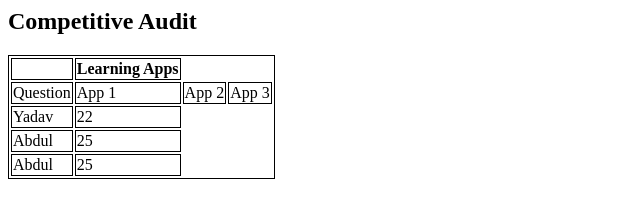
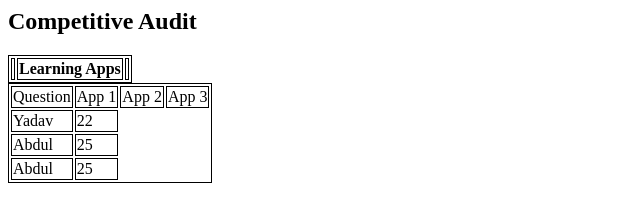
Before and after one commit to JonathanDellenbach/lxD23, a plain HTML site: page index.html in a window 1280 px wide. Shown: the whole page, without its empty margins (0-640 px from the left). Drawn offline with Linux system fonts and the light colour scheme.

Commit message:
Update index.html

```diff
--- a/index.html
+++ b/index.html
@@ -10,7 +10,10 @@
          <tr>
             <th></th>
             <th>Learning Apps</th>
+            <th></th>
          </tr>
+      </table>
+      <table>
          <tr>
             <td>Question</td>
             <td>App 1</td>
```
